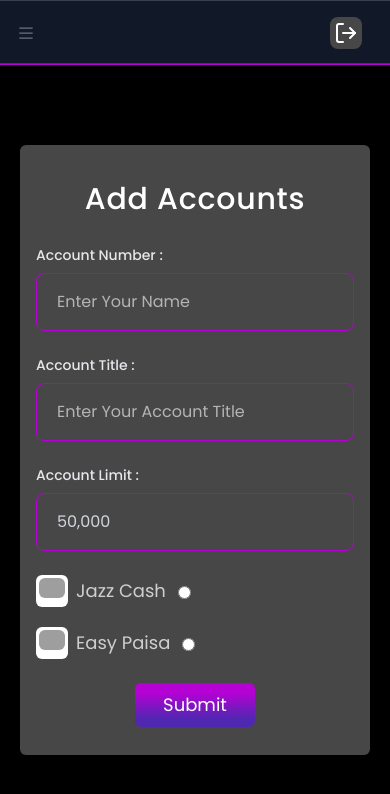
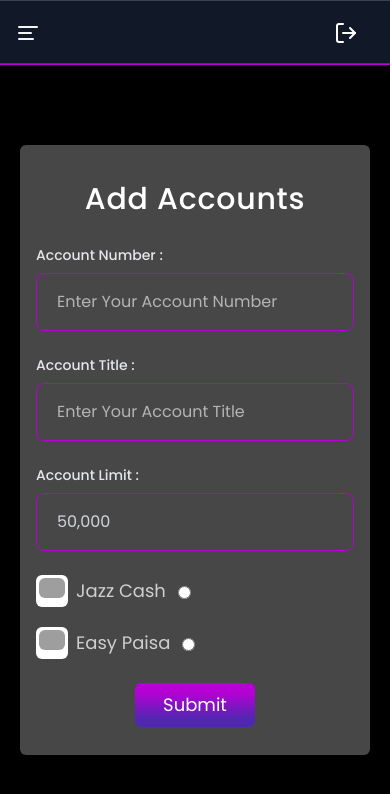
Before and after one commit to CodeWithSuheer/lucky_shot, a React (Vite) app in the folder frontend/: page /admin/addaccounts in a window 390 px wide. Shown: the top 794 px of the page. Built offline with nearby package versions, Linux system fonts and the light colour scheme; grey boxes are pictures that could not be loaded.

Commit message:
suheer commit

```diff
--- a/frontend/index.html
+++ b/frontend/index.html
@@ -1,8 +1,12 @@
-<!doctype html>
+<!DOCTYPE html>
 <html lang="en">
   <head>
     <meta charset="UTF-8" />
-    <link rel="icon" type="image/svg+xml" href="/vite.svg" />
+    <link
+      rel="icon"
+      type="png"
+      href="https://cdn.shopify.com/s/files/1/0704/6378/2946/files/Lucky_Logo_Casino.png?v=1706801454"
+    />
     <meta name="viewport" content="width=device-width, initial-scale=1.0" />
     <link rel="preconnect" href="https://fonts.googleapis.com" />
     <link rel="preconnect" href="https://fonts.gstatic.com" crossorigin />
@@ -10,7 +14,7 @@
       href="https://fonts.googleapis.com/css2?family=Poppins:wght@400;500&display=swap"
       rel="stylesheet"
     />
-    <title>Vite + React</title>
+    <title>Lucky Bet Shot Dashboard</title>
   </head>
   <body>
     <div id="root"></div>
--- a/frontend/src/admin/AddAccount.jsx
+++ b/frontend/src/admin/AddAccount.jsx
@@ -72,7 +72,7 @@ const AddAccount = () => {
                                 <input
                                     type="number"
                                     name="accountNumber"
-                                    placeholder="Enter Your Name"
+                                    placeholder="Enter Your Account Number"
                                     className="block w-full px-5 py-4 mt-2 border rounded-lg placeholder-[#b4b4b4] bg-transparent text-gray-300 border-[#B600D4] focus:border-[#B600D4] focus:ring-[#B600D4] focus:outline-none focus:ring focus:ring-opacity-40"
                                     value={formData.accountNumber}
                                     onChange={handleChange}
--- a/frontend/src/admin/AdminPanelBody.jsx
+++ b/frontend/src/admin/AdminPanelBody.jsx
@@ -4,6 +4,9 @@ import { LogOut } from "lucide-react";
 import { useDispatch } from 'react-redux';
 import { Logout } from '../Features/AuthSlice';
 import { useNavigate } from 'react-router-dom';
+import { AlignLeft } from 'lucide-react';
+
+
 const AdminPanelBody = () => {
     const location = useLocation();
     const [isSubMenuOpen, setIsSubMenuOpen] = useState(false);
@@ -38,13 +41,10 @@ const AdminPanelBody = () => {
                     <div className="flex justify-between items-center py-4">
                         {/* <!-- Navigation Toggle --> */}
 
-                        <button type="button" class="text-gray-500 hover:text-gray-600" aria-label="Toggle navigation" onClick={toggleSidebar}>
-                            <span class="sr-only">Toggle Navigation</span>
-                            <svg class="w-5 h-5" width="16" height="16" fill="currentColor" viewBox="0 0 16 16">
-                                <path fill-rule="evenodd" d="M2.5 12a.5.5 0 0 1 .5-.5h10a.5.5 0 0 1 0 1H3a.5.5 0 0 1-.5-.5zm0-4a.5.5 0 0 1 .5-.5h10a.5.5 0 0 1 0 1H3a.5.5 0 0 1-.5-.5zm0-4a.5.5 0 0 1 .5-.5h10a.5.5 0 0 1 0 1H3a.5.5 0 0 1-.5-.5z" />
-                            </svg>
+                        <button type="button" class="text-gray-100" aria-label="Toggle navigation" onClick={toggleSidebar}>
+                            <AlignLeft />
                         </button>
-                        <button onClick={LogoutAdmin} className='mr-3 sm:mr-10 p-1 rounded-lg bg-[#474747]'><LogOut /></button>
+                        <button onClick={LogoutAdmin} className='mr-3 sm:mr-10 p-1 rounded-lg bg-transparent sm:bg-[#474747]'><LogOut /></button>
                     </div>
                 </div>
 
--- a/frontend/src/admin/RemoveAccount.jsx
+++ b/frontend/src/admin/RemoveAccount.jsx
@@ -80,7 +80,7 @@ const RemoveAccount = () => {
                                                     </div>
                                                 </th>
 
-                                                <th scope="col" className="pl-10 py-3 text-start">
+                                                <th scope="col" className="pl-1 pr-2 sm:pl-10 py-3 text-start">
                                                     <div className="flex items-center gap-x-2">
                                                         <span className="text-sm lg:text-md  font-medium  tracking-wide text-gray-200">
                                                             Remove
--- a/frontend/src/admin/Users.jsx
+++ b/frontend/src/admin/Users.jsx
@@ -7,7 +7,7 @@ import 'react-responsive-modal/styles.css';
 import { parseISO, format } from 'date-fns';
 const Users = () => {
     const [activeFilter, setActiveFilter] = useState(100);
-    const [date,setdate] = useState()
+    const [date, setdate] = useState()
     const dispatch = useDispatch();
     const data = useSelector(state => state.Bet.data);
     const loading = useSelector(state => state.Bet.loading);
@@ -41,8 +41,8 @@ const Users = () => {
                 <div className="flex justify-between flex-wrap items-center text-white">
                     <h2 className='text-3xl sm:text-4xl font-semibold tracking-wide'>Users</h2>
 
-                    <div  className='bg-[#676767] text-gray-200 px-3 py-2.5 mt-2 sm:mt-0 rounded-md flex items-center gap-6'>
-                        <input type='date' name='date' value={date} onChange={(e)=>setdate(e.target.value)} className='bg-[#676767] onFoucs:border-none accent-[#B600D4] focus:outline-none focus:ring-0'  />
+                    <div className='bg-[#676767] text-gray-200 px-3 py-2.5 mt-2 sm:mt-0 rounded-md flex items-center gap-6'>
+                        <input type='date' name='date' value={date} onChange={(e) => setdate(e.target.value)} className='bg-[#676767] onFoucs:border-none accent-[#B600D4] focus:outline-none focus:ring-0' />
                     </div>
                 </div>
 
@@ -136,7 +136,7 @@ const Users = () => {
                                                             <div className="ps-6 lg:ps-3 xl:ps-5 pe-6 py-4">
                                                                 <div className="flex items-center gap-x-3">
                                                                     <div className="grow">
-                                                                        <span className="flex items-center justify-center bg-[#B600D4] text-center h-6 w-6 rounded-full text-md lg:text-md text-gray-200">{index + 1}</span>
+                                                                        <span className="flex items-center justify-center bg-[#B600D4] text-center h-6 w-6 rounded-full text-sm lg:text-sm text-gray-200">{index + 1}</span>
                                                                     </div>
                                                                 </div>
                                                             </div>
@@ -187,11 +187,6 @@ const Users = () => {
                         </div>
                     </div>
                 )}
-
-
-
-
-
             </div>
         </>
     )
```
Lines whose indentation alone changed are shown as unchanged.
